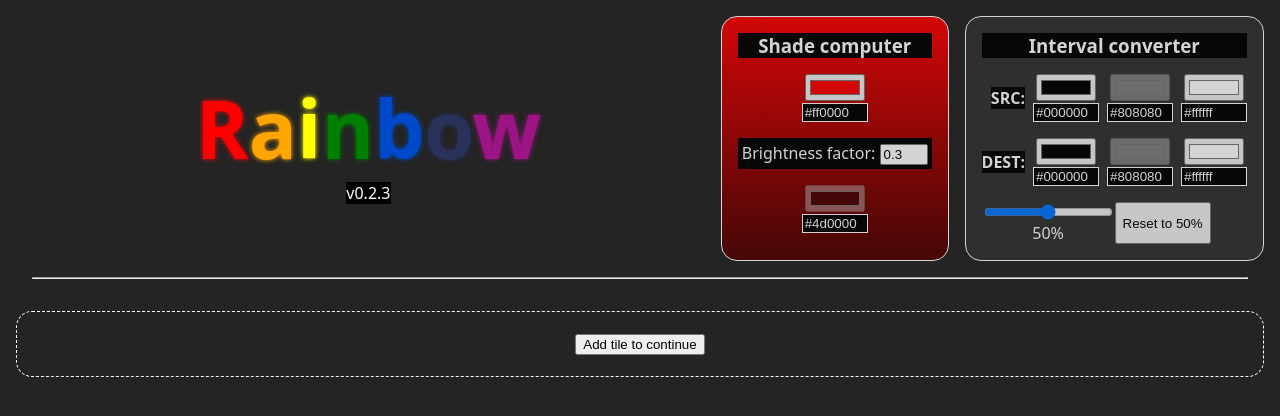
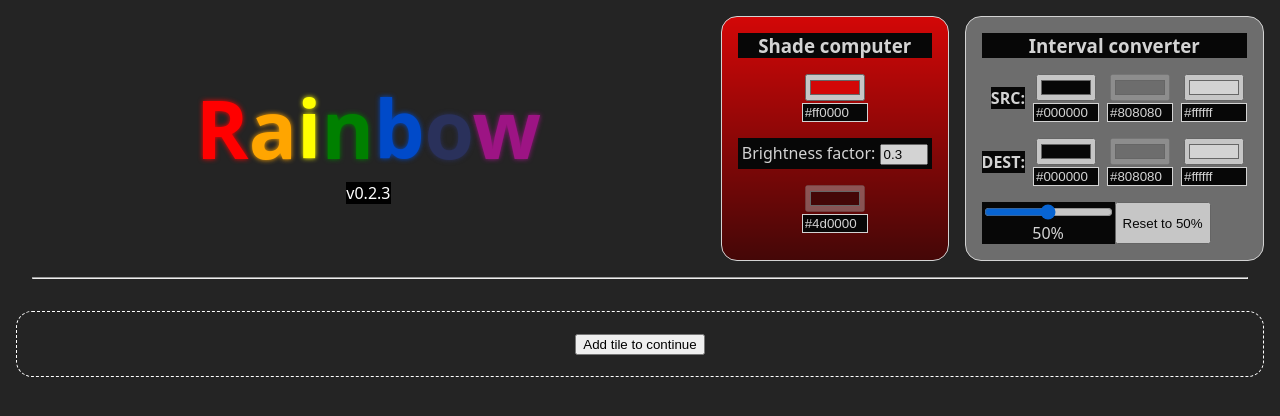
Before and after one commit to ZiarZer/Rainbow, a Vue app: page / in a window 1280 px wide. Shown: the top 416 px of the page. Built offline with nearby package versions, Linux system fonts and the light colour scheme.

Commit message:
feat: display src and dest colors as background for interval converter tool

```diff
--- a/src/components/ColorInterval.vue
+++ b/src/components/ColorInterval.vue
@@ -1,13 +1,20 @@
 <script setup>
-import { computed, ref } from 'vue'
+import { computed, ref, watch } from 'vue'
 import { computeGradientStepColor } from '../utils/colors'
 import ColorSelector from './ColorSelector.vue';
+
+const emit = defineEmits(['update'])
 
 const { gradientStep, title } = defineProps(['title', 'gradientStep'])
 
 const startColorHex = ref('#000000')
 const endColorHex = ref('#ffffff')
 const middleColorHex = computed(() => computeGradientStepColor(startColorHex.value, endColorHex.value, gradientStep / 1000))
+watch(
+  middleColorHex,
+  (newColor) => emit('update', newColor),
+  { immediate: true }
+)
 </script>
 <template>
   <div class="interval">
--- a/src/components/IntervalConverterTool.vue
+++ b/src/components/IntervalConverterTool.vue
@@ -1,17 +1,22 @@
 <script setup>
+import { computed, ref } from 'vue'
 import ColorInterval from './ColorInterval.vue'
 
 const gradientStep = defineModel({ default: 500 })
 function resetGradientStep() {
   gradientStep.value = 500
 }
+
+const srcHex = ref('#ffffff')
+const destHex = ref('#ffffff')
+const backgroundGradient = computed(() => `linear-gradient(${srcHex.value} 0%, ${destHex.value} 100%)`)
 </script>
 
 <template>
-  <div class="tool">
+  <div class="tool" id="interval-converter" :style="{ background: backgroundGradient }">
     <h3>Interval converter</h3>
-    <ColorInterval title="SRC" :gradientStep="gradientStep" />
-    <ColorInterval title="DEST" :gradientStep="gradientStep" />
+    <ColorInterval title="SRC" :gradientStep="gradientStep" @update="srcHex = $event" />
+    <ColorInterval title="DEST" :gradientStep="gradientStep" @update="destHex = $event" />
 
     <div id="gradient-step-selector">
       <div id="split">
@@ -24,6 +29,10 @@ function resetGradientStep() {
 </template>
 
 <style scoped>
+#interval-converter-wrapper {
+  background: v-bind('backgroundGradient')
+}
+
 h3 {
   margin: 0;
 }
@@ -33,6 +42,10 @@ h3 {
   flex-direction: column;
 }
 
+#split {
+  background-color: black;
+}
+
 #gradient-step-selector {
   display: flex;
 }
```
